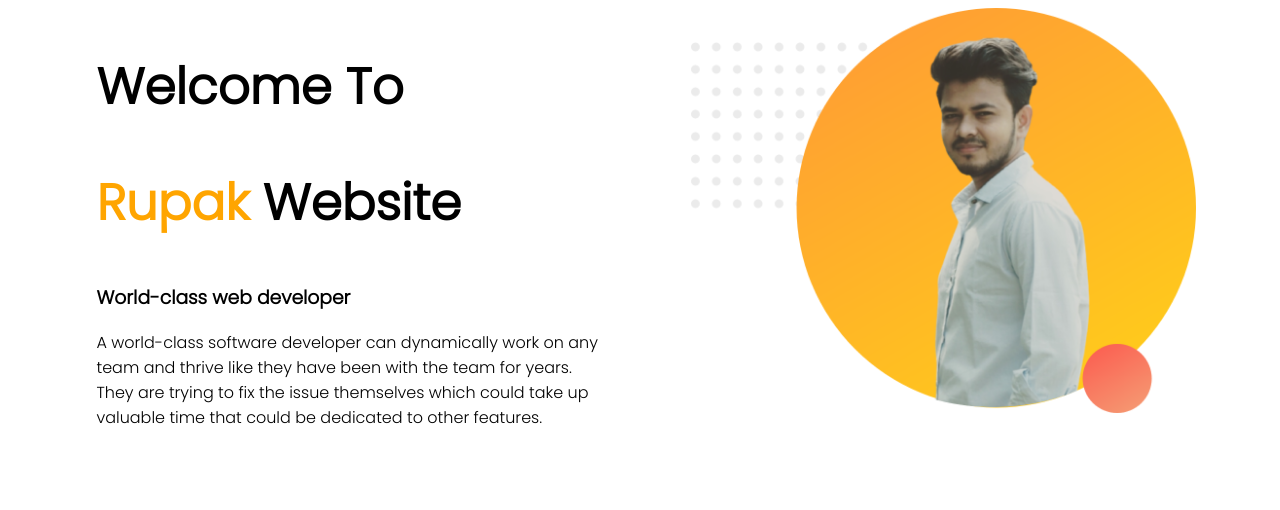
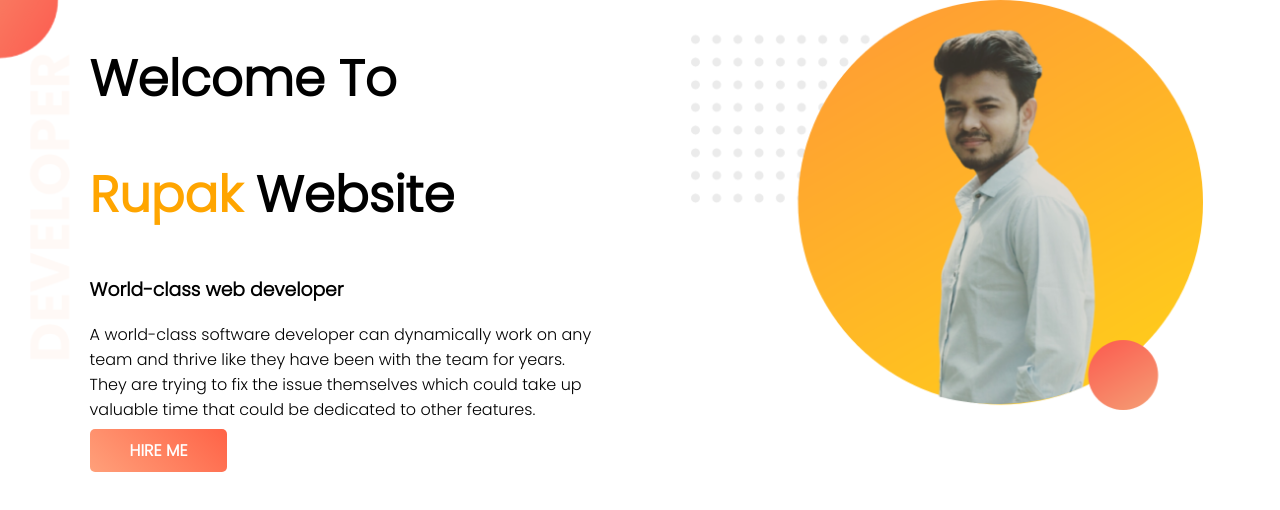
Before and after one commit to rupakbairagi/web-portfolio, a plain HTML site: page index.html in a window 1280 px wide. Drawn offline with Linux system fonts and the light colour scheme.

Commit message:
done with button

```diff
--- a/index.html
+++ b/index.html
@@ -11,12 +11,13 @@
     <link rel="stylesheet" href="style.css">
 </head>
 <body>
-    <section>
+    <section class="top-banner">
         <div class="helf-width">
             <h1>Welcome To </h1>
             <h1><span class="name-highlight">Rupak</span> Website</h1>
             <h3>World-class web developer</h3>
             <p>A world-class software developer can dynamically work on any team and thrive like they have been with the team for years. They are trying to fix the issue themselves which could take up valuable time that could be dedicated to other features.</p>
+            <a class="link-button" target="_blank" href="https://www.linkedin.com/in/rupak-bairagi/">HIRE ME</a>
 
         </div>
         <div class="helf-width">
--- a/style.css
+++ b/style.css
@@ -1,5 +1,7 @@
 body{
     font-family: 'Poppins', sans-serif;
+    margin: 0;
+
 }
 h1{
     font-size: 50px;
@@ -18,3 +20,21 @@ h1{
 
     width: 100%;
 }
+.top-banner{
+
+    background-image: url("images/top-banner.png");
+    background-repeat: no-repeat;
+}
+section{
+    height: 500px;
+}
+.link-button{
+
+    text-decoration: none;
+
+    padding: 10px 40px;
+    border-radius: 5px;
+    color: white;
+    font-weight: 700;
+    background-image: linear-gradient( 45deg,lightSalmon, tomato);
+}
```
